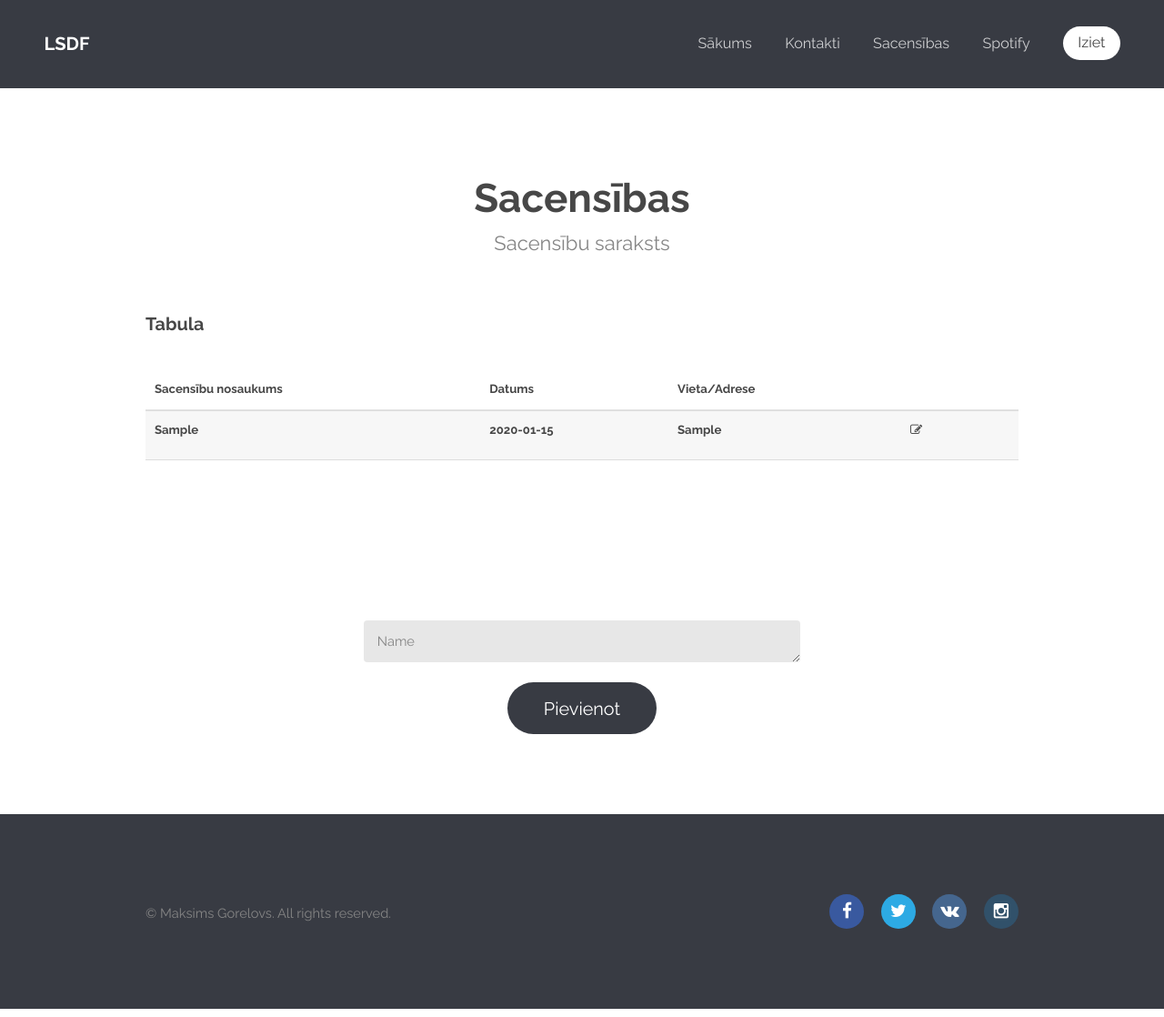
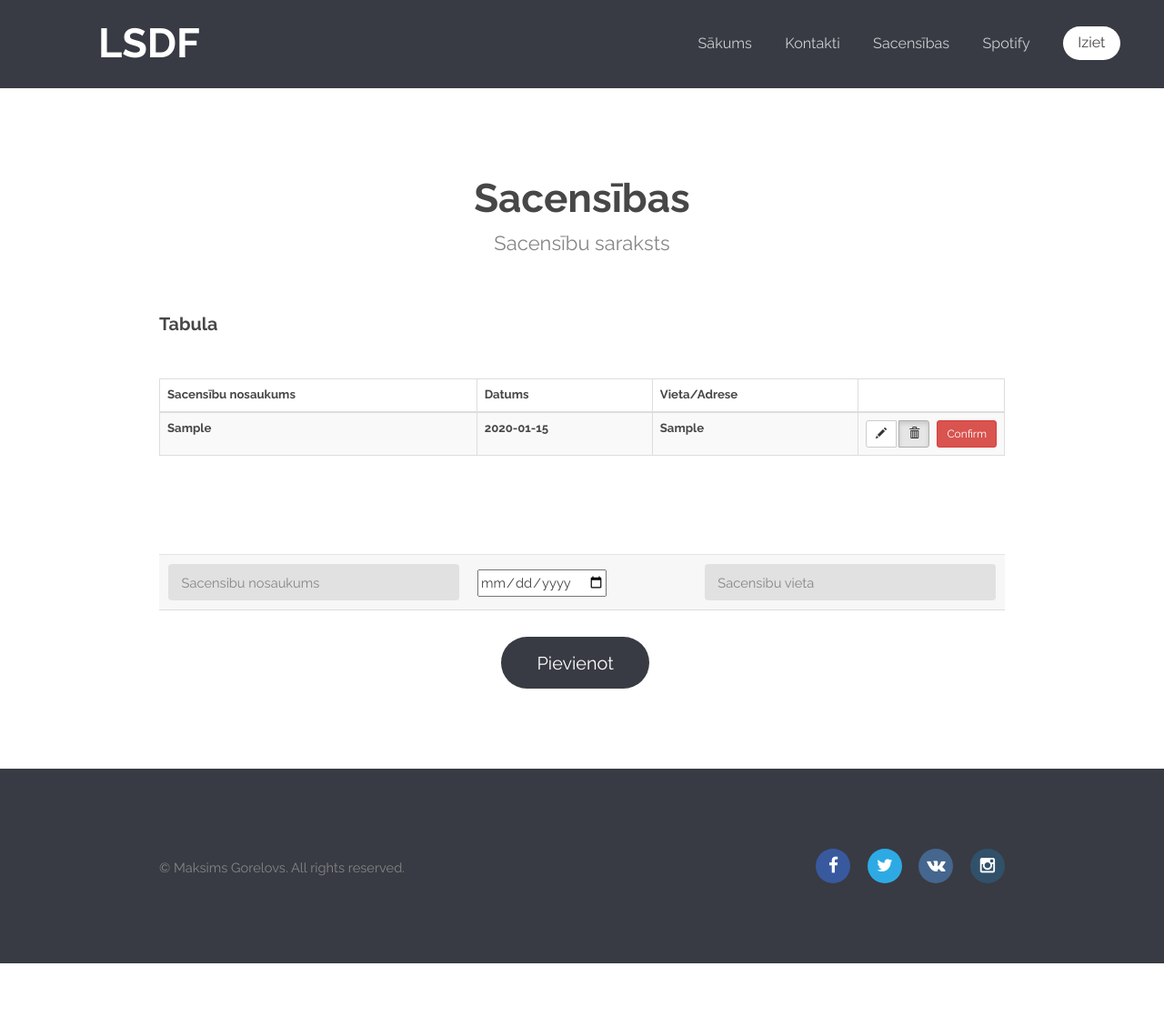
Before and after one commit to MGorelovs/PIT, a PHP site: page /sacensibas.php in a window 1280 px wide. Shown: the whole page at 91% size. Run offline with PHP 8.4, Linux system fonts and the light colour scheme; the visitor is signed in with stand-in values (Sample User, id 1); tables that the repository leaves empty hold one stand-in row (values such as "Sample post"); lists and menus that the app fills with data are empty; some libraries are stand-ins or nearby versions.

Commit message:
Kirill updates on Create Maksim updates on Update/Delete

```diff
--- a/css/style.css
+++ b/css/style.css
@@ -7,6 +7,8 @@
 	templated.co @templatedco
 	Released for free under the Creative Commons Attribution 3.0 license (templated.co/license)
 */
+
+
 
 /* Basic */
 
@@ -744,7 +746,11 @@
 			}
 
 		table td {
+			color: #474747;
+			font-size: 0.9em;
+			font-weight: 700;
 			padding: 0.75em 0.75em;
+			text-align: left;
 		}
 
 		table th {
--- a/sacensibas.php
+++ b/sacensibas.php
@@ -15,13 +15,16 @@ if (session_status() == PHP_SESSION_NONE) {
     <meta name="keywords" content="" />
     <!--[if lte IE 8]><script src="js/html5shiv.js"></script><![endif]-->
     <script src="js/jquery.min.js"></script>
+    <link rel="stylesheet" href="https://maxcdn.bootstrapcdn.com/bootstrap/3.3.6/css/bootstrap.min.css" />
+    <script src="https://maxcdn.bootstrapcdn.com/bootstrap/3.3.6/js/bootstrap.min.js"></script>
+    <script src="js/jquery.tabledit.min.js"></script>
     <script src="js/skel.min.js"></script>
     <script src="js/skel-layers.min.js"></script>
     <script src="js/init.js"></script>
     <noscript><
-        <link rel="stylesheet" href="css/skel.css" />
-        <link rel="stylesheet" href="css/style.css" />
-        <link rel="stylesheet" href="css/style-xlarge.css" />
+        <link rel="stylesheet" href="css/skel.css"/>
+        <link rel="stylesheet" href="css/style.css"/>
+        <link rel="stylesheet" href="css/style-xlarge.css"/>
     </noscript>
 </head>
 
@@ -48,35 +51,70 @@ include("db.php");
         <section>
             <h3>Tabula</h3>
             <div class="table-wrapper">
-                <table>
+                <table id="sacensibas" class="table table-bordered table-striped">
                     <thead>
                     <tr>
                         <th>Sacensību nosaukums</th>
                         <th>Datums</th>
                         <th>Vieta/Adrese</th>
-                        <th></th>
+                        <th class="tabledit-toolbar-column"></th>
                     </tr>
                     </thead>
 
                     <tbody>
                     <?php
                     $db->query("SET NAMES utf8mb4");
-                    $result = $db->query("SELECT * FROM sacensibas");
-                    echo "</br>".$db->error;
+                    $result = $db->query("SELECT * FROM sacensibas ORDER BY sacDatums DESC");
+                    echo "</br>" . $db->error;
 
 
+                    while($row = mysqli_fetch_array($result))
+                    {
 
-                    while($row = mysqli_fetch_assoc($result)) {
-                        if ($_SESSION['authorized'] == "Yes") {
+                        if ($_SESSION['authorized'] == "Yes")
+                        {
+
+                            echo '
+                                <tr>
+	                                <td class="tabledit-view-mode">
+		                                <span class="tabledit-span">'.$row["sacNosaukums"].'</span>
+		                                <input class="tabledit-input form-control input-sm" type="text" name="nosaukums" value="'.$row["sacNosaukums"].'" style="display: none;" disabled="">
+	                                </td>
+
+	                                <td class="tabledit-view-mode">
+		                                <span class="tabledit-span">'.$row["sacDatums"].'</span>
+		                                <input class="tabledit-input form-control input-sm" type="text" name="datums" value="'.$row["sacDatums"].'" style="display: none;" disabled="">
+	                                </td>
+
+	                                <td class="tabledit-view-mode">
+		                                <span class="tabledit-span">'.$row["sacVieta"].'</span>
+		                                <input class="tabledit-input form-control input-sm" type="text" name="vieta" value="'.$row["sacVieta"].'" style="display: none;" disabled="">
+	                                </td>
+
+	                                <td style="white-space: nowrap; width: 1%;">
+		                                <div class="tabledit-toolbar btn-toolbar" style="text-align: left;">
+			                               <div class="btn-group btn-group-sm" style="float: none;">
+				                                <button type="button" class="tabledit-edit-button btn btn-sm btn-default" style="float: none;">
+					                                <span class="glyphicon glyphicon-pencil"></span>
+				                                </button>
+				                                <button type="button" class="tabledit-delete-button btn btn-sm btn-default active" style="float: none;">
+					                                <span class="glyphicon glyphicon-trash"></span>
+				                                </button>
+			                                </div>
+			                                <button type="button" class="tabledit-save-button btn btn-sm btn-success" style="display: none; float: none;">Save</button>
+			                                <button type="button" class="tabledit-confirm-button btn btn-sm btn-danger" style="float: none;">Confirm</button>
+			                                <button type="button" class="tabledit-restore-button btn btn-sm btn-warning" style="display: none; float: none;">Restore</button>
+		                                </div>
+	                                </td>
+                                </tr>
+                                ';
+
+                        }
+                        else
+                        {
 
                             echo "<tr>";
-                            echo "<th>" . $row['sacNosaukums'] . "</th>" . "<th>" . $row['sacDatums'] . "</th>" . "<th>" . $row['sacVieta'] . "</th>" . "<th><a class=\"icon fa-edit\"></a></th>";
-                            echo "</tr>";
-
-                        } else {
-
-                            echo "<tr>";
-                            echo "<th>" . $row['sacNosaukums'] . "</th>" . "<th>" . $row['sacDatums'] . "</th>" . "<th>" . $row['sacVieta'] . "</th>";
+                            echo "<td>" . $row['sacNosaukums'] . "</td>" . "<td>" . $row['sacDatums'] . "</td>" . "<td>" . $row['sacVieta'] . "</td>";
                             echo "</tr>";
 
                         }
@@ -90,29 +128,68 @@ include("db.php");
             </div>
 
         </section>
+        <?php if ($_SESSION['authorized'] == "Yes") { ?>
+        <section id="three" class="wrapper style3 special">
+            <div class="table-wrapper">
+                <form action="add.php" method="post">
+                    <div>
+                        <div>
+                            <div>
+                                <table>
+                                    <tr>
+                                        <td><input id="sacNosaukums" name="sacNosaukums" type="text"
+                                                   placeholder="Sacensibu nosaukums"></td>
+                                        <td><input id="sacDatums" name="sacDatums" type="date"
+                                                   placeholder="Sacensibu nosaukums"></td>
+                                        <td><input id="sacVieta" name="sacVieta" type="text"
+                                                   placeholder="Sacensibu vieta">
+                                        </td>
+                                    </tr>
+                                </table>
                             </div>
-</section>
-<?php if($_SESSION['authorized'] == "Yes"){  ?>
-<section id="three" class="wrapper style3 special">
-    <div class="container 50%">
-        <form action="add.php" method="post">
-            <div class="row uniform">
-                <div class="12u$">
-                    <textarea name="name" id="message" placeholder="Name" rows="1" maxlength="32"></textarea>
+
                         </div>
                         <div class="12u$">
                             <ul class="actions">
-                        <li><input value="Pievienot" class="special big" type="submit"></li>
+                                <li><input id="submit" value="Pievienot" class="special big" type="submit"></li>
+                                <script>
+                                    $('#submit').click(function () {
+                                        if ($('#sacNosaukums').val().length == 0 || $('#sacDatums').val().length == 0 || $('#sacVieta').val().length == 0) {
+                                            alert("Ne visi lauki ir aizpilditi!");
+                                        }
+                                    })
+                                </script>
                             </ul>
                         </div>
                     </div>
                 </form>
             </div>
         </section>
+    </div>
     <?php } ?>
-
     <?php
-include ("footer.php");
+    include("footer.php");
     ?>
 </body>
 </html>
+<script>
+    $(document).ready(function)({
+        $('#sacensibas').Tableedit(
+
+            {
+            url: 'action.php',
+            columns:
+            {
+                identifier: [0, "sacID"],
+                editable: [[1, "sacNosaukums"], [2, "sacDatums"], [3, "sacVieta"]]
+            }
+            restoreButton: false,
+            onSuccess:function(data, textStatus, jqXHR){
+                if(data.action == "delete")
+                {
+                    $('#'+data.id).remove();
+                }
+            }
+        });
+    });
+</script>
```
Also changed, not shown: add.php (+4 -7 lines). Lines whose indentation alone changed are shown as unchanged.
